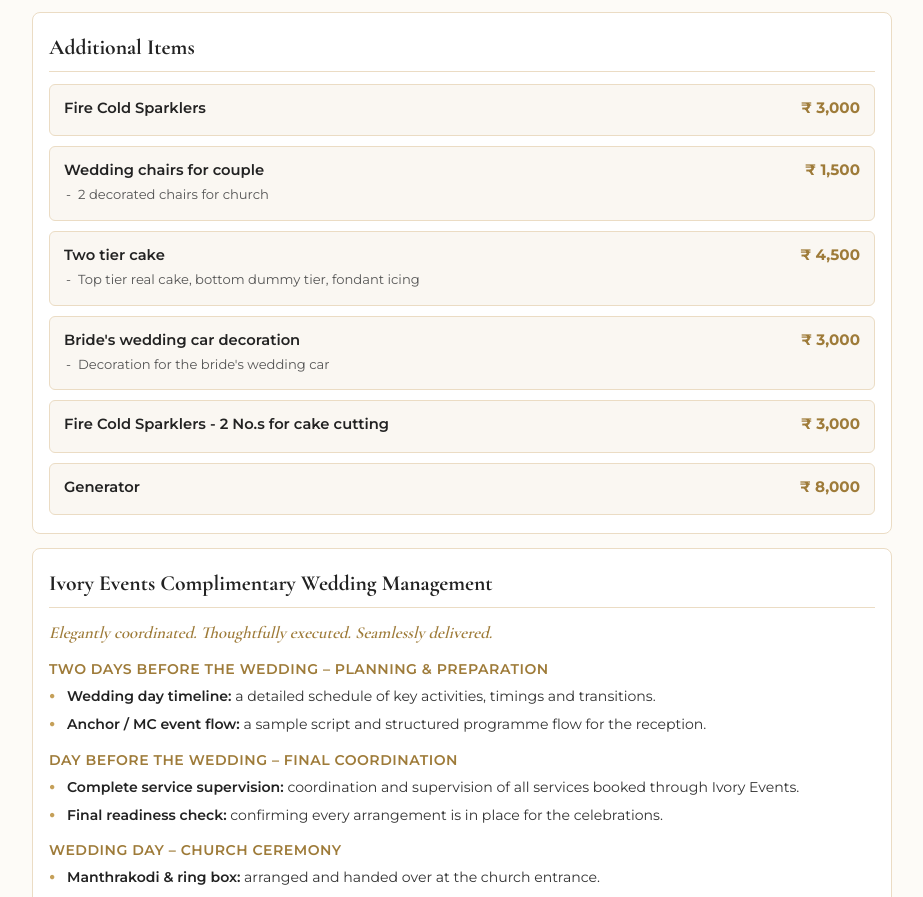
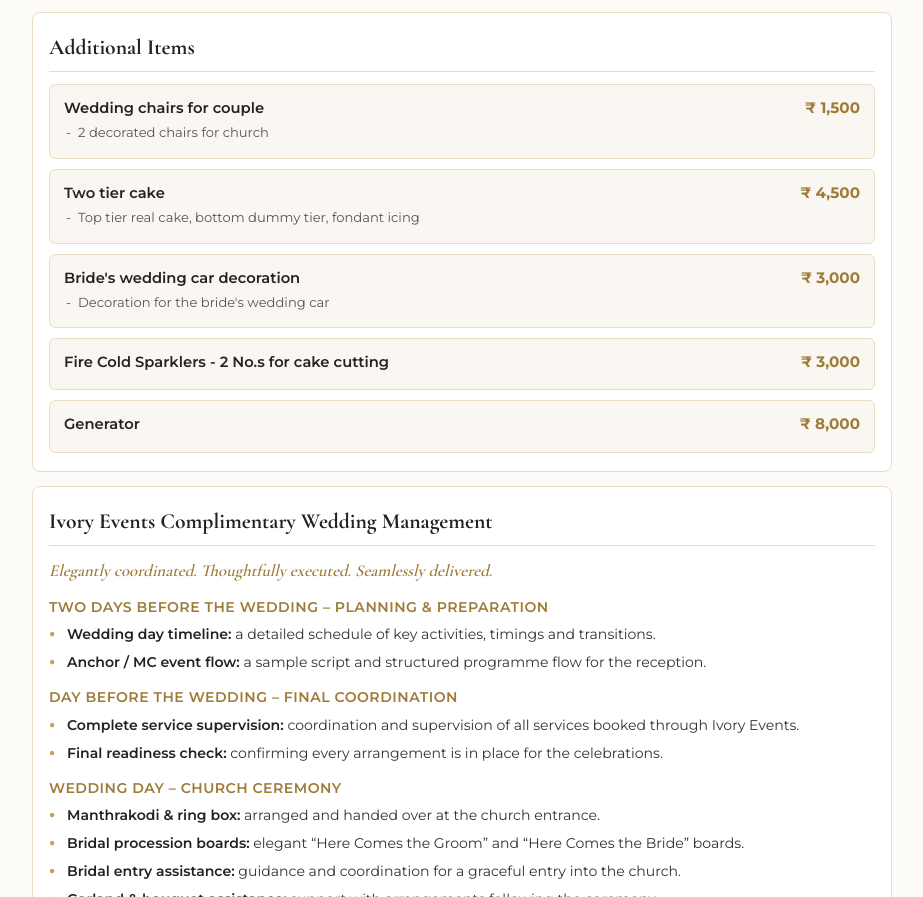
Before and after one commit to ivoryeventz-ops/Ivory-Packages, a plain HTML site: page Jeff/261116.html in a window 1280 px wide. Shown: the part 1677-2574 px from the top of the page, without its empty margins (178-1101 px from the left). Drawn offline with nearby package versions, Linux system fonts and the light colour scheme.

Commit message:
Quote Jeff/261116 (from 261116)

```diff
--- a/Jeff/261116.html
+++ b/Jeff/261116.html
@@ -344,12 +344,6 @@
       <div class="line-item-group">
         <div class="line-item-box">
           <div class="line-item-info">
-            <div class="line-item-name">Fire Cold Sparklers</div>
-          </div>
-          <div class="line-item-price">&#8377; 3,000</div>
-        </div>
-        <div class="line-item-box">
-          <div class="line-item-info">
             <div class="line-item-name">Wedding chairs for couple</div>
             <ul class="line-item-sublist">
               <li>2 decorated chairs for church</li>
```
